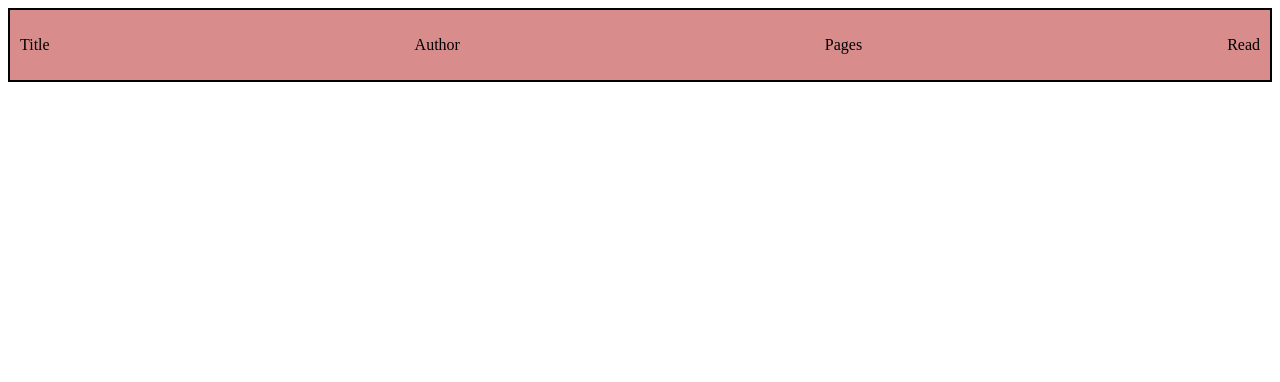
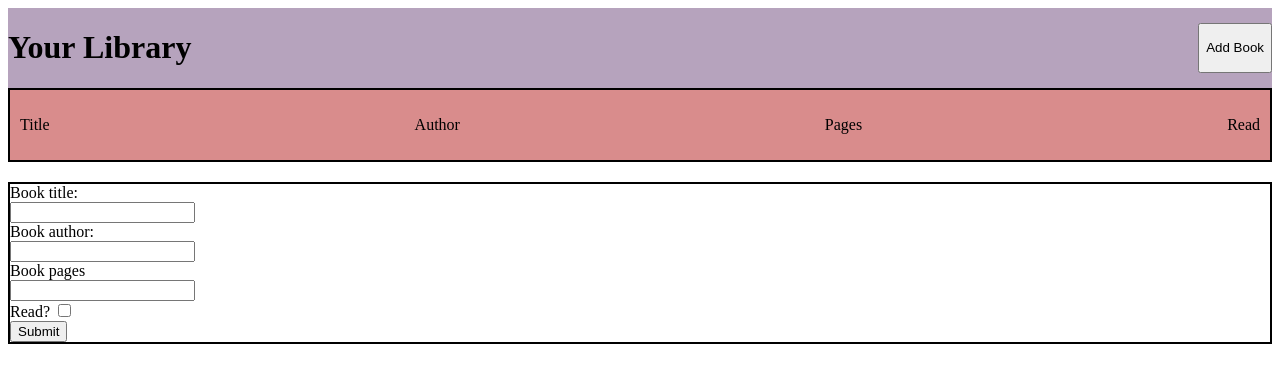
Before and after one commit to bhupi1998/Library, a plain HTML site: page index.html in a window 1280 px wide. Drawn offline with Linux system fonts and the light colour scheme.

Commit message:
Made basic form

```diff
--- a/index.html
+++ b/index.html
@@ -9,6 +9,10 @@
     <link rel="stylesheet" href="style.css">
 </head>
 <body>
+    <div class=header>
+        <h1>Your Library</h1>
+        <button id="addBook">Add Book</button>
+    </div>
     <div id="container">
         <div class="bookData" id="tableHeader" > <!--This div contains all the data for the bood-->
             <p>Title</p>
@@ -17,5 +21,16 @@
             <p>Read</p>
         </div>
     </div>
+    <form id="newBookForm">
+        <label for="bookTitle">Book title:</label><br>
+        <input type="text" id="bookTitle" name="bookTitle"><br>
+        <label for="bookAuthor">Book author:</label><br>
+        <input type="text" id="bookAuthor" name="bookAuthor"><br>
+        <label for="bookPages">Book pages</label><br>
+        <input type="number" id="bookPages" name="bookPages" min="0"><br>
+        <label for="readBook">Read?</label>
+        <input type="checkbox" id="readBook" name="readBook"><br>
+        <input type="submit">
+    </form>
 </body>
 </html>
--- a/script.js
+++ b/script.js
@@ -1,6 +1,7 @@
 let myLibrary = [];
 let globalBookIndex=0;
 const container=document.querySelector('#container');
+const addBook=document.querySelector('#addBook');
 
 function Book(title,author,pages,read){
     //constructor
@@ -26,5 +27,4 @@ function displayBooks(){
     </div>`;
     }
 }
-
 displayBooks();
--- a/style.css
+++ b/style.css
@@ -12,3 +12,16 @@
 #tableHeader{
     margin-bottom: 20px;
 }
+.header{
+    width:100%;
+    display:inline-flex;
+    justify-content: space-between;
+    align-items: center;
+    background-color:hsl(284, 17%, 69%);
+}
+.header>button{
+    height:50px;
+}
+#newBookForm{
+    border:black solid 2px;
+}
```
Lines whose indentation alone changed are shown as unchanged.
